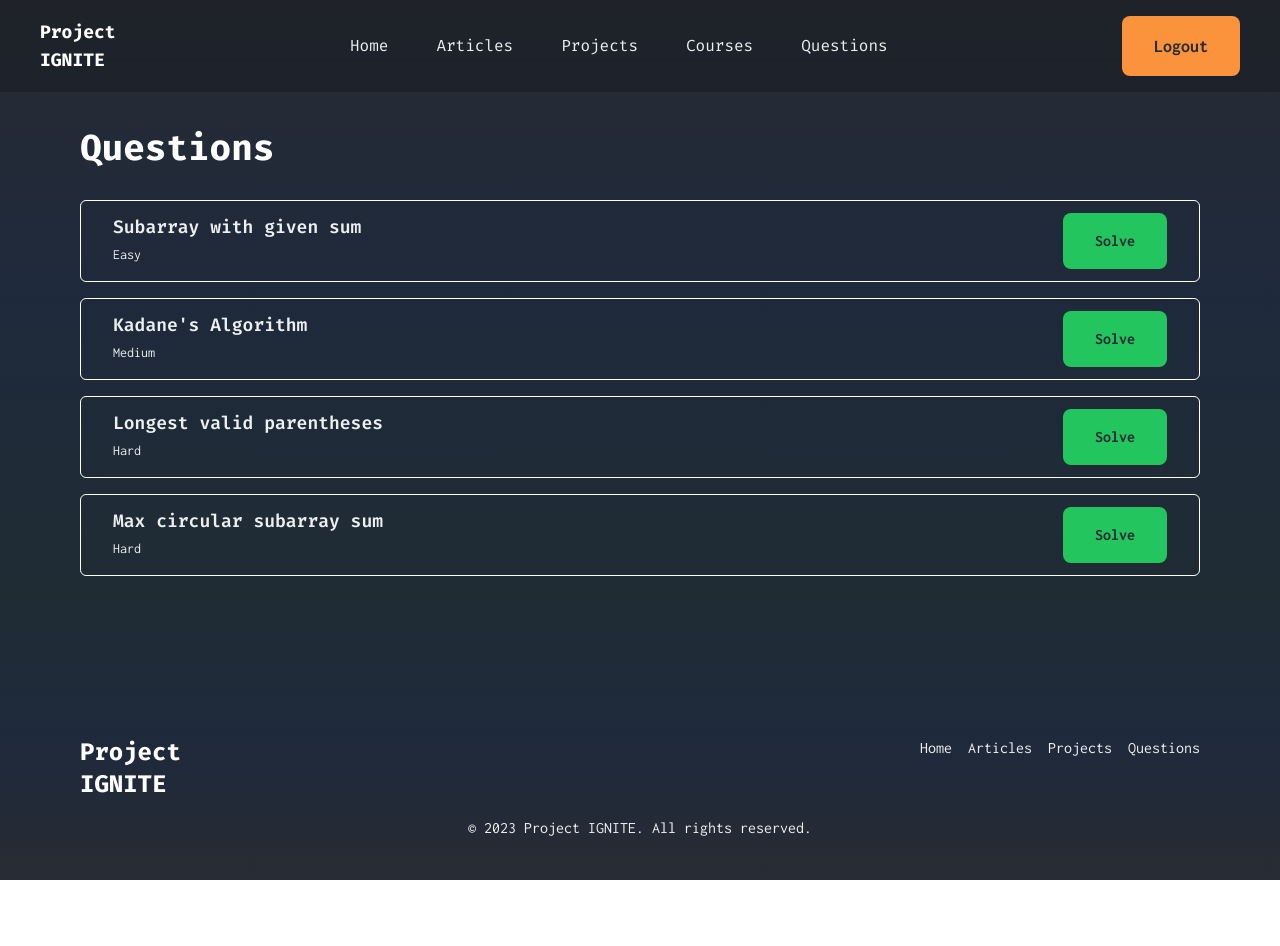
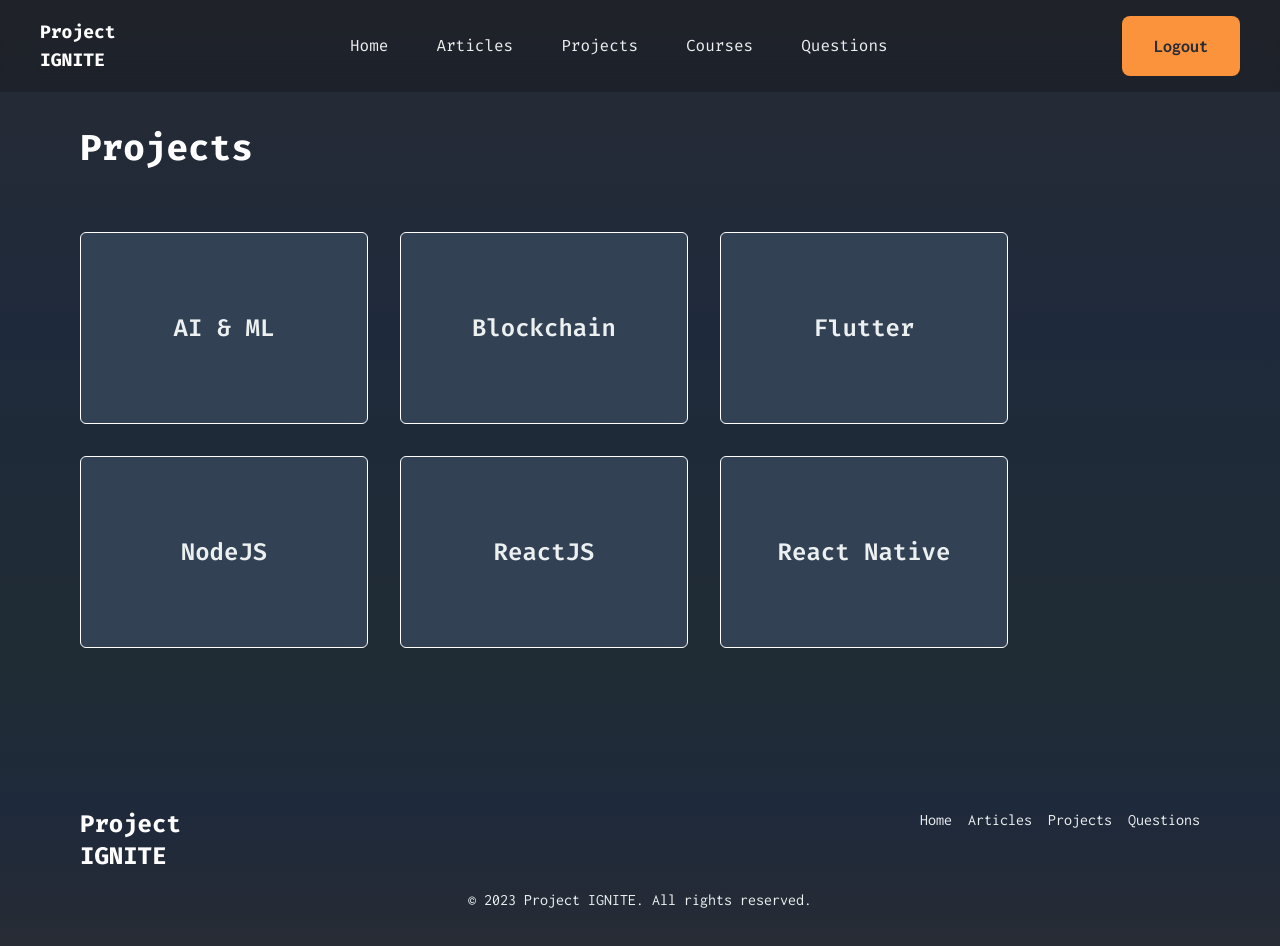
Before and after one commit to Krishnanand2517/project-ignite, a React (Vite) app in the folder frontend/: page / in a window 1280 px wide. Shown: the top 946 px of the page. Before the commit the page ends 880 px from the top, so only its background shows below. Built offline with nearby package versions, Linux system fonts and the light colour scheme.

Commit message:
feat: Add projects page

```diff
--- a/frontend/src/App.jsx
+++ b/frontend/src/App.jsx
@@ -2,6 +2,7 @@ import { Footer, Header } from "./components";
 import Article from "./pages/Article";
 import Articles from "./pages/Articles";
 import Login from "./pages/Login";
+import Projects from "./pages/Projects";
 import Questions from "./pages/Questions";
 import Register from "./pages/Register";
 
@@ -11,7 +12,7 @@ const App = () => {
       <div className="w-full">
         <Header />
       </div>
-      <Questions />
+      <Projects />
       <div className="w-full pt-36 pb-10 px-20 bg-gradient-to-t from-primary via-slate-800 to-secondary">
         <Footer />
       </div>
--- /dev/null
+++ b/frontend/src/components/ProjectCard.jsx
@@ -0,0 +1,13 @@
+const ProjectCard = ({ slug, title }) => {
+  return (
+    <a href={slug}>
+      <div className="w-72 h-48 flex items-center bg-slate-700 font-inconsolata text-secondary border border-white rounded-md hover:bg-black hover:bg-opacity-20 hover:backdrop-blur-3xl">
+        <h3 className="w-full text-center font-fira font-semibold text-2xl 2xl:text-4xl">
+          {title}
+        </h3>
+      </div>
+    </a>
+  );
+};
+
+export default ProjectCard;
--- a/frontend/src/components/index.js
+++ b/frontend/src/components/index.js
@@ -14,6 +14,7 @@ import LoginForm from "./LoginForm";
 import RegisterForm from "./RegisterForm";
 import ArticleCard from "./ArticleCard";
 import QuestionCard from "./QuestionCard";
+import ProjectCard from "./ProjectCard";
 import CodeBlock from "./CodeBlock";
 import Likes from "./Likes";
 import Footer from "./Footer/Footer";
@@ -35,6 +36,7 @@ export {
   RegisterForm,
   ArticleCard,
   QuestionCard,
+  ProjectCard,
   CodeBlock,
   Likes,
   Footer,
--- /dev/null
+++ b/frontend/src/pages/Projects.jsx
@@ -0,0 +1,48 @@
+import { ProjectCard } from "../components";
+
+const Projects = () => {
+  const projects = [
+    {
+      title: "AI & ML",
+      slug: "/ai-ml",
+    },
+    {
+      title: "Blockchain",
+      slug: "/blockchain",
+    },
+    {
+      title: "Flutter",
+      slug: "/flutter",
+    },
+    {
+      title: "NodeJS",
+      slug: "/nodejs",
+    },
+    {
+      title: "ReactJS",
+      slug: "/reactjs",
+    },
+    {
+      title: "React Native",
+      slug: "/react-native",
+    },
+  ];
+
+  return (
+    <div className="w-full pt-32 pb-4 px-20 bg-gradient-to-b from-primary via-slate-800 to-secondary">
+      <h1 className="mb-16 text-4xl 2xl:text-6xl font-fira font-bold text-primary">
+        Projects
+      </h1>
+
+      <ul className="flex flex-wrap gap-8">
+        {projects.map((project) => (
+          <li key={project.slug}>
+            <ProjectCard slug={project.slug} title={project.title} />
+          </li>
+        ))}
+      </ul>
+    </div>
+  );
+};
+
+export default Projects;
```
